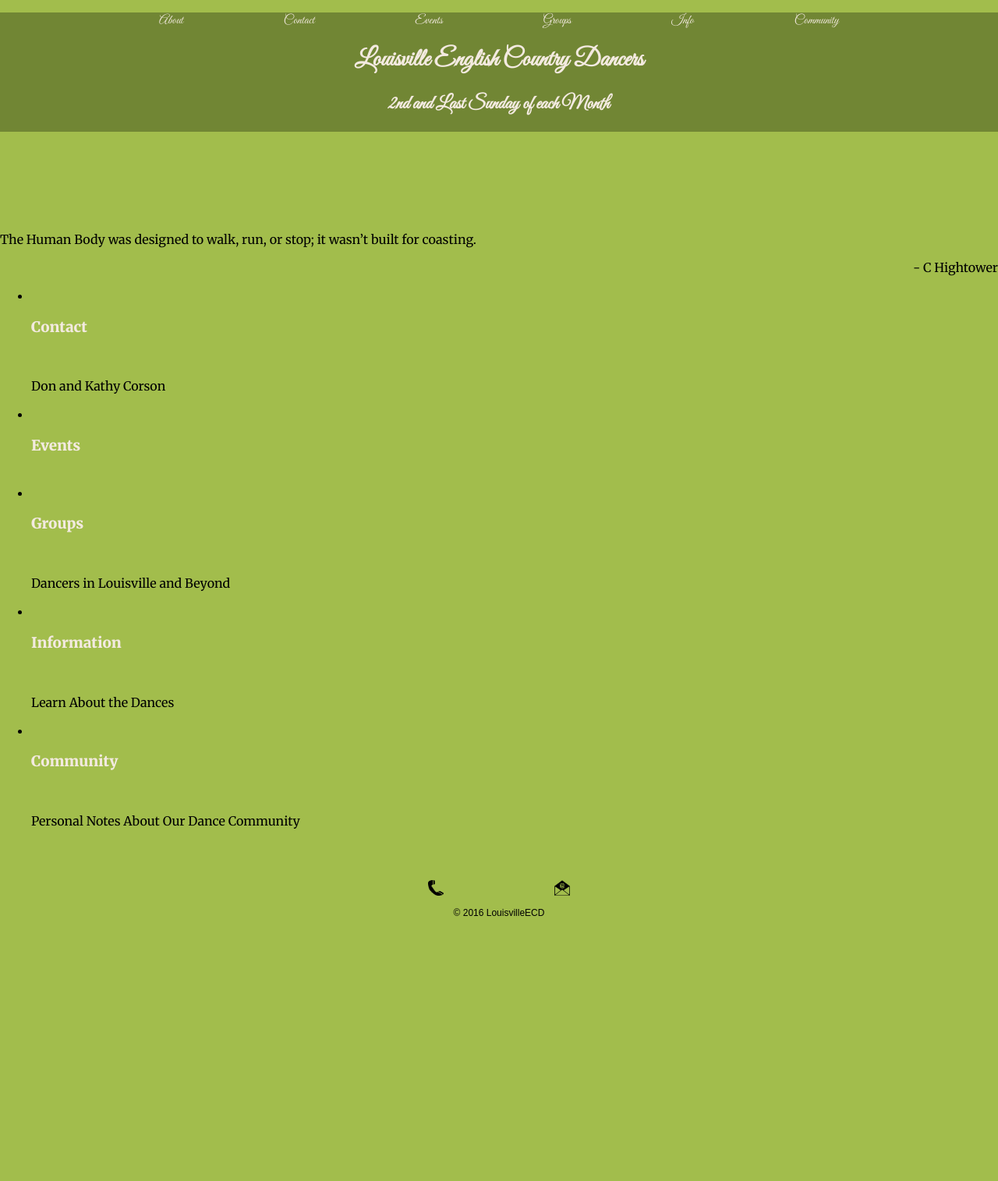
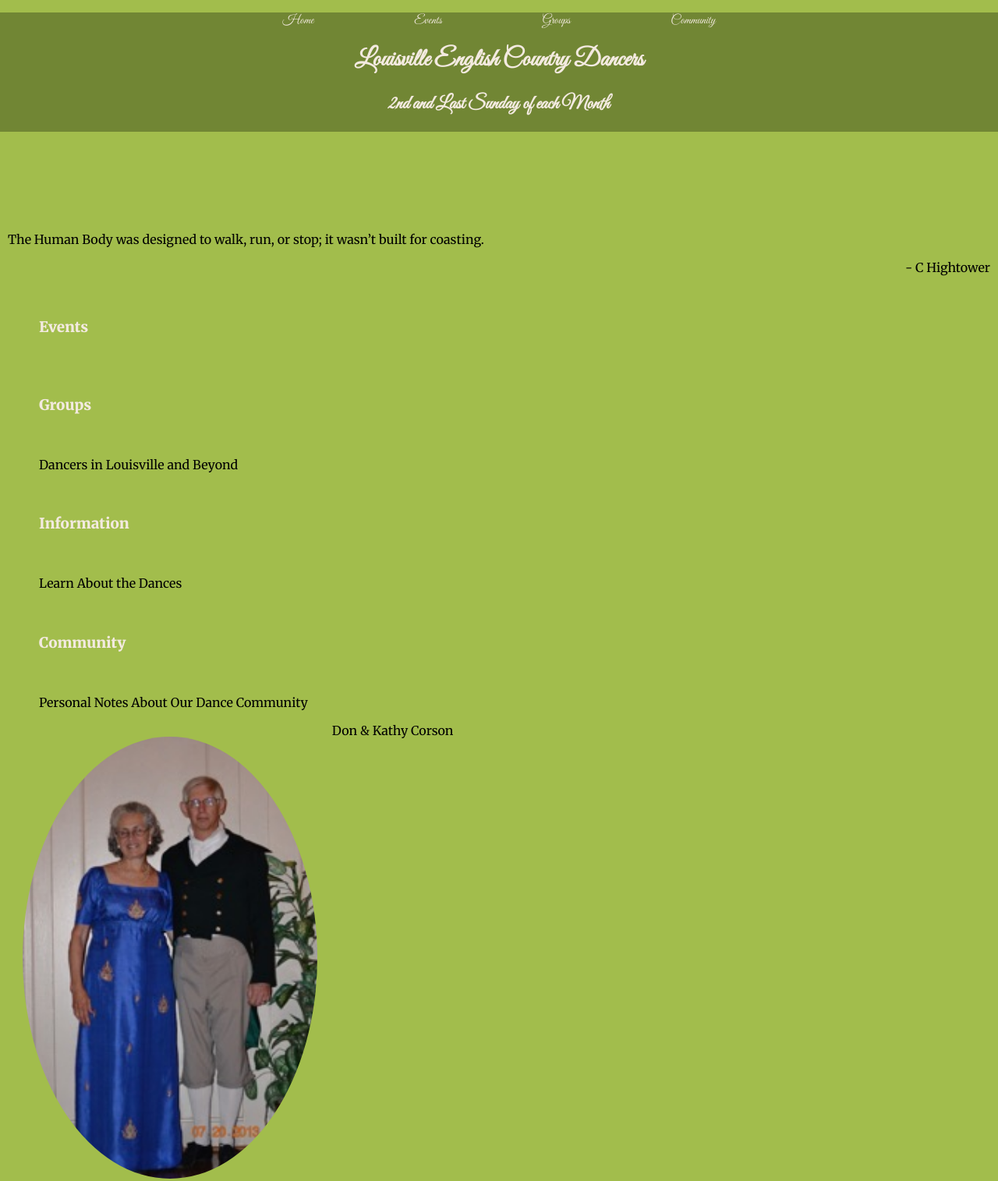
Before and after one commit to Kiorabree/LouisvilleECD, a plain HTML site: page index.html in a window 1280 px wide. Shown: the top 1515 px of the page at 78% size. Before the commit the page ends 1190 px from the top, so only its background shows below. Drawn offline with nearby package versions, Linux system fonts and the light colour scheme.

Commit message:
Added a profile pic and some style with it

```diff
--- a/css/main.css
+++ b/css/main.css
@@ -31,10 +31,19 @@ header {	color: #f3eae0;
 			width: 100%;
 			font-family: 'Great Vibes', cursive;
 			text-align: center;
-			font-weight: normal;	}
+			font-weight: 100;	}
 
 section	{	color: #000;
-			font-family: 'Merriweather', serif;	}
+			font-family: 'Merriweather', serif;
+			margin: 0 10px;
+			padding: 0; }
+
+section ul { list-style: none; }
+
+section img { float: left;
+							width: 30%;
+							margin: 1.5%;
+						 	border-radius: 50%; }
 
 footer	{	font-size: 0.75em;
 			text-align: center;
--- a/index.html
+++ b/index.html
@@ -13,11 +13,9 @@
 	</head>
 
     <body>	<header>	<nav>	<ul>
-            	<li><a href="index.html">About</a></li>
-            	<li><a href="contact.html">Contact</a></li>
+            	<li><a href="index.html">Home</a></li>
             	<li><a href="events.html">Events</a></li>
             	<li><a href="groups.html">Groups</a></li>
-            	<li><a href="info.html">Info</a></li>
             	<li><a href="community.html">Community</a></li>	</ul>	</nav>
 
                 <h1>Louisville English Country Dancers</h1>
@@ -32,8 +30,6 @@
     		</section>
 
     		<section>	<ul>
-            	<li><a href="contact.html" class="navigation"><h3>Contact</h3></a>
-                	<p>Don and Kathy Corson</p>	</li>
             	<li><a href="events.html" class="navigation"><h3>Events</h3></a>	</li>
             	<li><a href="groups.html" class="navigation"><h3>Groups</h3></a>
                 	<p>Dancers in Louisville and Beyond</p>	</li>
@@ -41,9 +37,11 @@
                 	<p>Learn About the Dances</p>	</li>
             	<li><a href="community.html" class="navigation"><h3>Community</h3></a>
                 	<p>Personal Notes About Our Dance Community</p>	</li>	</ul>
-            </section>
+							<img src="img/Corsons.jpg" alt="Don &amp Kathy Corson">
+								<p class="Corson">Don &amp Kathy Corson</p>
+				</section>
     <footer>
-    	<a href="tel:1-812-246-0666"><img src="img/phone.png" alt="Phone Number"></a>
+			<a href="tel:1-812-246-0666"><img src="img/phone.png" alt="Phone Number"></a>
         <a href="mailto:dancers@lousivilleecd.org"><img src="img/email.png" alt="Email Address"></a>
     	<p>&copy; 2016 LouisvilleECD</footer>
 </body>
```
Also changed, not shown: img/Corsons.jpg (added).
